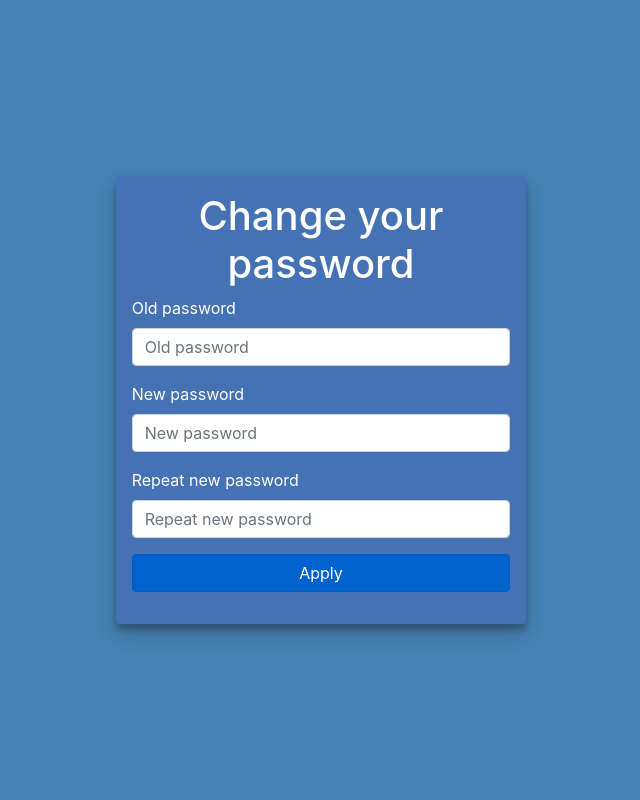
After one commit to Lukas2018/fitApplication, a Django app: page /password_change/ in a window 1280 px wide. The commit adds this page. Shown: the whole page, without its empty margins (319-959 px from the left). Run offline with Django 3.2, Linux system fonts and the light colour scheme; some libraries are stand-ins or nearby versions.

Commit message:
Forms validation messages, user panel work, password changing

```diff
--- a/fitApp/app/forms.py
+++ b/fitApp/app/forms.py
@@ -5,16 +5,28 @@ from django.forms import ModelForm
 
 class LoginForm(forms.Form):
     email = forms.EmailField(min_length=5)
-    password = forms.CharField(widget=forms.PasswordInput, min_length=8)
+    password = forms.CharField(widget=forms.PasswordInput)
 
     def clean(self):
         cleaned_data = super(LoginForm, self).clean()
+        email = cleaned_data.get('email')
+        try:
+            user = User.objects.get(email=email)
+        except User.DoesNotExist:
+            user = None
+        print(user)
+        if user is None:
+            raise forms.ValidationError('Incorrect e-mail or password')
+        else:
+            password = cleaned_data.get('password')
+            if not user.check_password(password):
+                raise forms.ValidationError('Incorrect e-mail or password')
         return cleaned_data
 
 
 class RegisterForm(forms.Form):
-    email = forms.EmailField(min_length=5)
-    password = forms.CharField(widget=forms.PasswordInput, min_length=8)
+    email = forms.EmailField()
+    password = forms.CharField(widget=forms.PasswordInput, min_length=8, error_messages={'min_length': 'Your password is too short'})
     password_repeat = forms.CharField(widget=forms.PasswordInput, min_length=8)
 
     def clean(self):
@@ -28,7 +40,6 @@ class RegisterForm(forms.Form):
             raise forms.ValidationError('Email already exists')
         password1 = cleaned_data.get('password')
         password2 = cleaned_data.get('password_repeat')
-        print(password2)
         if password1 != password2:
             raise forms.ValidationError('Passwords not matched')
         return cleaned_data
@@ -48,6 +59,31 @@ class UserDataForm(forms.Form):
     water = forms.FloatField()
     steps = forms.IntegerField()
 
+    def clean(self):
+        cleaned_data = super(UserDataForm, self).clean()
+        return cleaned_data
+
+class PasswordChangeForm(forms.Form):
+    old_password = forms.CharField(widget=forms.PasswordInput)
+    new_password = forms.CharField(widget=forms.PasswordInput, error_messages={'min_length': 'New password is too short'})
+    new_password2 = forms.CharField(widget=forms.PasswordInput)
+
+    def __init__(self, user, *args, **kwargs):
+        self.user = user
+        super(PasswordChangeForm, self).__init__(*args, **kwargs)
+
+    def clean(self):
+        cleaned_data = super(PasswordChangeForm, self).clean()
+        old_password = cleaned_data.get('old_password')
+        if self.user.check_password(old_password):
+           new_password = cleaned_data.get('new_password')
+           new_password2 = cleaned_data.get('new_password2')
+           if new_password != new_password2:
+               raise forms.ValidationError('Passwords not matched')
+        else:
+            raise forms.ValidationError('Your current password is incorrect')
+        return cleaned_data
+
 class ProductForm(forms.Form):
     name = forms.CharField()
     manufacturer = forms.CharField()
@@ -56,3 +92,7 @@ class ProductForm(forms.Form):
     protein = forms.FloatField()
     carbohydrates = forms.FloatField()
     fats = forms.FloatField()
+
+    def clean(self):
+        cleaned_data = super(ProductForm, self).clean()
+        return cleaned_data
--- a/fitApp/app/static/css/style.css
+++ b/fitApp/app/static/css/style.css
@@ -5,12 +5,12 @@ body {
 	width: 100%;
     background-color: steelblue;
 }
-#register, #login, .content{
+#custom_form, .content{
 	width: 100%;
 	height: 100%;
 	overflow: hidden;
 }
-#register a, #login a{
+#custom_form a{
     color:white!important;
 }
 .shadow-custom{
@@ -24,3 +24,22 @@ body {
 .row {
     margin: 0
 }
+
+.one-line {
+    float: left;
+    padding-right: 10px;
+}
+
+.one-line a {
+    color: white;
+}
+
+.one-line a:hover{
+    opacity: 0.8;
+}
+
+.invalid_data {
+    font-size: large;
+    color: darkred;
+    text-align: center;
+}
--- a/fitApp/app/templates/index.html
+++ b/fitApp/app/templates/index.html
@@ -86,7 +86,7 @@
     <div class="row p-4">
         <div class="col-md-10"></div>
         <div id="menu" class="col-md-2">
-            <img src="/static/media/person.svg"/>
+            <a href="/user_panel/"><img src="/static/media/person.svg"/></a>
             <form id="logout" method="POST" action="/logout/">
                 {% csrf_token %}
                 <img onclick="document.getElementById('logout').submit();" src="/static/media/logout.svg"/>
--- /dev/null
+++ b/fitApp/app/templates/password_change.html
@@ -0,0 +1,43 @@
+{% extends "base.html" %}
+{% block content %}
+	<section id="custom_form">
+        <div class="row h-100 p-4 p-s-0">
+            <div class="col-lg-4">
+
+            </div>
+            <div class="col-lg-4 p-3 p-sm-3 my-auto rounded shadow-custom">
+                <form id="password_change_form" class="form" action="/password_change/" method="post">
+                    {% csrf_token %}
+                    <h1 class="text-center text-header">Change your password</h1>
+                    <div class="form-group">
+                        <label for="old_password">Old password</label>
+                        <input id="old_password" class="form-control" type="password" name="old_password" placeholder="Old password" required>
+                    </div>
+                    <div class="form-group">
+                        <label for="new_password">New password</label>
+                        <input id="new_password" class="form-control" type="password" name="new_password" placeholder="New password" required>
+                    </div>
+                    <div class="form-group">
+                        <label for="new_password2">Repeat new password</label>
+                        <input id="new_password2" class="form-control" type="password" name="new_password2" placeholder="Repeat new password" required>
+                    </div>
+                    <div class="form-group">
+                        <button class="btn btn-primary btn-block active" type="sumbit">Apply</button>
+                    </div>
+                    {% for error in form.old_password.errors %}
+                        <p class="invalid_data">[{{ error }}]</p>
+                    {% endfor %}
+                    {% for error in form.new_password.errors %}
+                        <p class="invalid_data">[{{ error }}]</p>
+                    {% endfor %}
+                    {% for error in form.non_field_errors %}
+                        <p class="invalid_data">[{{ error }}]</p>
+                    {% endfor %}
+                </form>
+            </div>
+            <div class="col-lg-4">
+
+            </div>
+        </div>
+	</section>
+{% endblock %}
--- a/fitApp/app/templates/product_create.html
+++ b/fitApp/app/templates/product_create.html
@@ -3,14 +3,14 @@
 
 {% endblock %}
 {% block content %}
-    <section id="product_create">
+    <section id="custom_form">
         <div class="row h-100 p-4 p-s-0">
             <div class="col-lg-4">
 
             </div>
             <div class="col-lg-4 p-3 p-sm-3 my-auto rounded shadow-custom">
                 <form id="register_form" class="form" action="/product_create" method="post">
-                <input type="hidden" name="csrf_token" value="{{ csrf_token() }}"/>
+                    {% csrf_token %}
                     <h1 class="text-center text-header">Dodaj produkt</h1>
                     <div class="form-group">
                         <label for="name">Nazwa produktu</label>
--- a/fitApp/app/templates/user_data.html
+++ b/fitApp/app/templates/user_data.html
@@ -4,7 +4,7 @@
     <script src="/static/scripts/user_data.js"></script>
 {% endblock %}
 {% block content %}
-	<section id="user_data">
+	<section id="custom_form">
         <div class="row h-100 p-4 p-s-0">
             <div class="col-lg-4">
 
--- a/fitApp/app/views.py
+++ b/fitApp/app/views.py
@@ -1,6 +1,6 @@
 from django.shortcuts import render, redirect
 from django.contrib.auth.decorators import login_required
-from app.forms import LoginForm, RegisterForm, UserDataForm, ProductForm
+from app.forms import LoginForm, RegisterForm, UserDataForm, PasswordChangeForm, ProductForm
 from app.models import Product
 from django.contrib.auth.models import User
 from django.contrib.auth import authenticate
@@ -18,7 +18,6 @@ def login(request):
             email = form.cleaned_data['email']
             password = form.cleaned_data['password']
             user = authenticate(username=email, email=email, password=password)
-            print(user)
             if user is not None:
                 auth_login(request, user)
                 if user.userprofile.first_login == 1:
@@ -28,7 +27,7 @@ def login(request):
     context = {
         'form': form
     }
-    return render(request, 'login.html')
+    return render(request, 'login.html', context)
 
 def logout(request):
     auth_logout(request)
@@ -72,7 +71,22 @@ def user_data(request):
     return render(request, 'user_data.html', context)
 
 def user_panel(request):
-    return render(request, "user_panel.html")
+    return render(request, 'user_panel.html')
+
+def password_change(request):
+    user = request.user
+    form = PasswordChangeForm(user, request.POST or None)
+    if request.method == 'POST':
+        if form.is_valid():
+            new_password = form.cleaned_data['new_password']
+            user.set_password(new_password)
+            user.save()
+            return redirect('/user_panel')
+        print(form.errors)
+    context = {
+        'form': form
+    }
+    return render(request, 'password_change.html', context)
 
 def product(request):
     form = ProductForm(request.POST or None)
--- a/fitApp/fitApp/urls.py
+++ b/fitApp/fitApp/urls.py
@@ -26,5 +26,7 @@ urlpatterns = [
     path('logout/', views.logout, name='logout'),
     path('register/', views.register, name='register'),
     path('user_data/', views.user_data, name='user_data'),
+    path('user_panel/', views.user_panel, name='user_panel'),
+    path('password_change/', views.password_change, name='password_change'),
     path('product/', views.product, name='product')
 ]
```
Also changed, not shown: fitApp/app/static/css/user_panel.css (+30 -0 lines), fitApp/app/static/scripts/user_panel.js (+13 -0 lines), fitApp/app/templates/login.html (+5 -8 lines), fitApp/app/templates/register.html (+10 -10 lines), fitApp/app/templates/user_panel.html (+18 -8 lines). Lines whose indentation alone changed are shown as unchanged.
